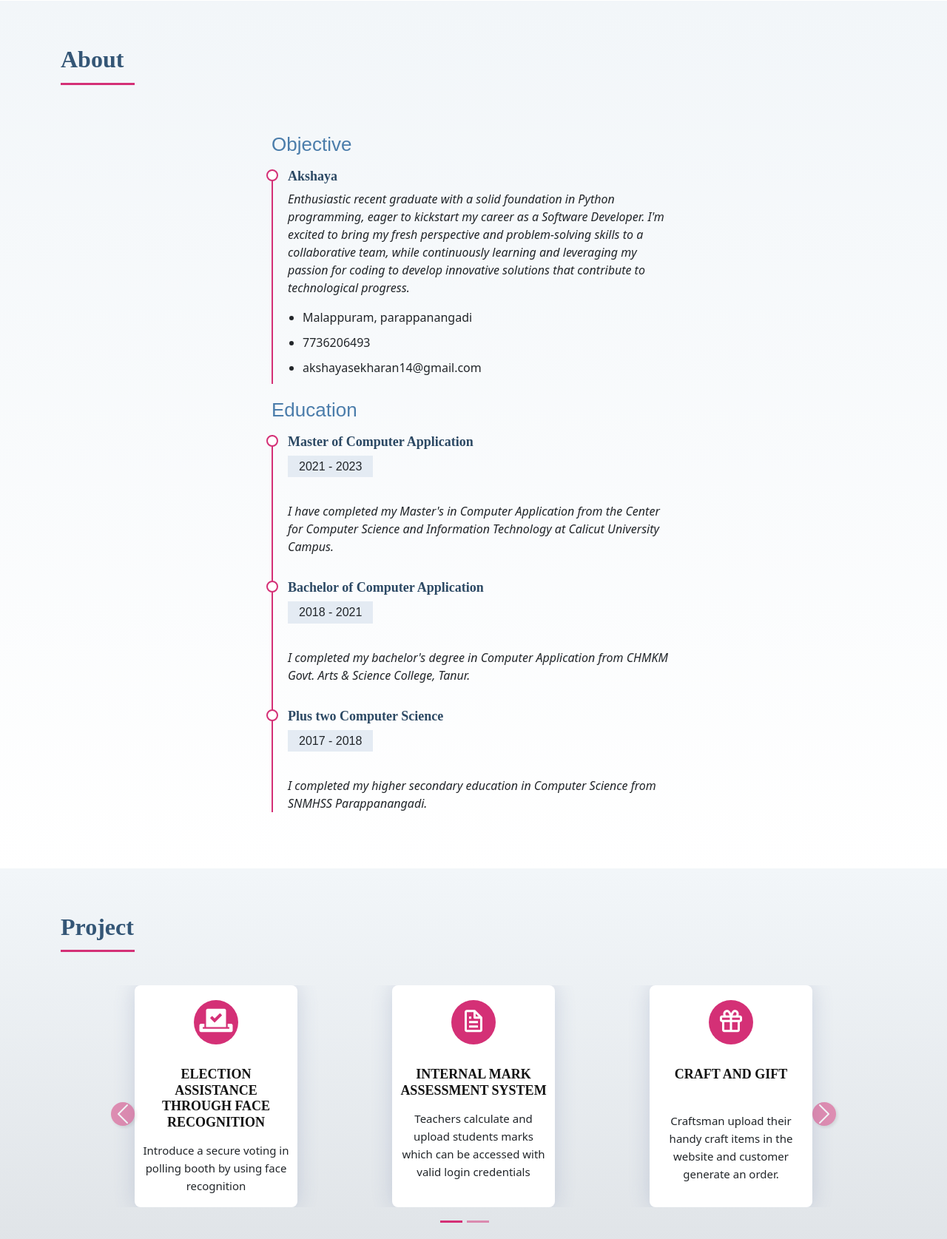
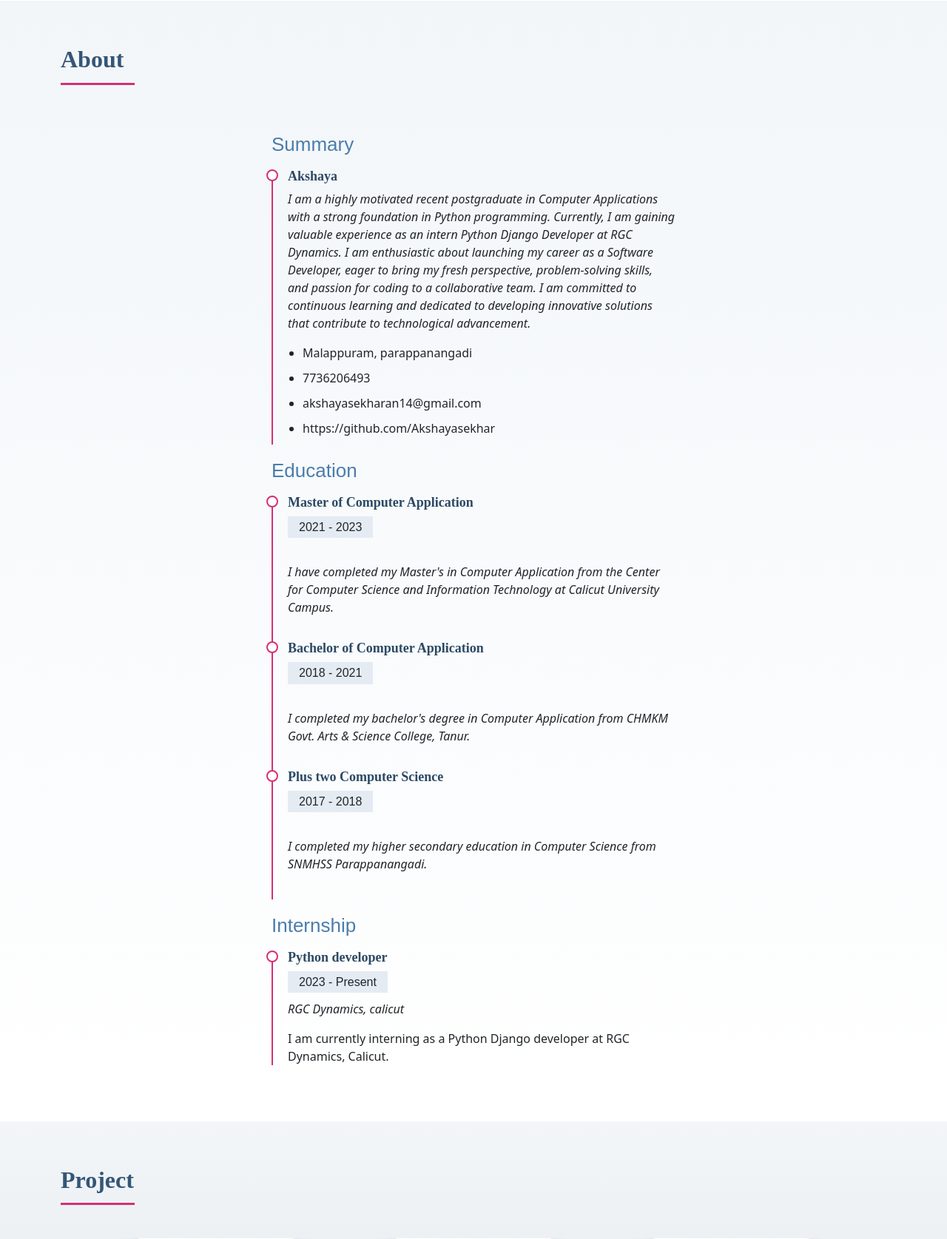
Before and after one commit to Akshayasekhar/portfolio, a Django app: page / in a window 1280 px wide. Shown: the part 1051-2726 px from the top of the page at 74% size. Run offline with Django 4.2, Linux system fonts and the light colour scheme; some libraries are stand-ins or nearby versions.

Commit message:
third commit

```diff
--- a/templates/index.html
+++ b/templates/index.html
@@ -250,16 +250,18 @@
 
         <div class="row">
           <div class="col-lg-6 mx-auto">
-            <h3 class="resume-title">Objective</h3>
+            <h3 class="resume-title">Summary</h3>
             <div class="resume-item pb-0">
               <h4>Akshaya</h4>
-              <p><em>Enthusiastic recent graduate with a solid foundation in Python programming, eager to kickstart my career as a Software Developer. I'm excited to bring my fresh perspective and problem-solving skills to a collaborative team, while continuously learning and leveraging my passion for coding to develop innovative solutions that contribute to technological progress.
+              <p><em>I am a highly motivated recent postgraduate in Computer Applications with a strong foundation in Python programming. Currently, I am gaining valuable experience as an intern Python Django Developer at RGC Dynamics. I am enthusiastic about launching my career as a Software Developer, eager to bring my fresh perspective, problem-solving skills, and passion for coding to a collaborative team. I am committed to continuous learning and dedicated to developing innovative solutions that contribute to technological advancement.
              </em></p>
               <p>
               <ul>
                 <li>Malappuram, parappanangadi</li>
                 <li>7736206493</li>
                 <li>akshayasekharan14@gmail.com</li>
+                <li>https://github.com/Akshayasekhar</li>
+
               </ul>
               </p>
             </div>
@@ -283,22 +285,20 @@
               <p><br><em>I completed my higher secondary education in Computer Science from SNMHSS Parappanangadi.</em></p>
 <!--              <p>Quia nobis sequi est occaecati aut. Repudiandae et iusto quae reiciendis et quis Eius vel ratione eius unde vitae rerum voluptates asperiores voluptatem Earum molestiae consequatur neque etlon sader mart dila</p>-->
             </div>
-          </div>
-<!--          <div class="col-lg-6">-->
-<!--            <h3 class="resume-title">Professional Experience</h3>-->
-<!--            <div class="resume-item">-->
-<!--              <h4>Senior graphic design specialist</h4>-->
-<!--              <h5>2019 - Present</h5>-->
-<!--              <p><em>Experion, New York, NY </em></p>-->
-<!--              <p>-->
-<!--              <ul>-->
-<!--                <li>Lead in the design, development, and implementation of the graphic, layout, and production communication materials</li>-->
-<!--                <li>Delegate tasks to the 7 members of the design team and provide counsel on all aspects of the project. </li>-->
-<!--                <li>Supervise the assessment of all graphic materials in order to ensure quality and accuracy of the design</li>-->
-<!--                <li>Oversee the efficient use of production project budgets ranging from $2,000 - $25,000</li>-->
-<!--              </ul>-->
-<!--              </p>-->
-<!--            </div>-->
+
+          <div class="">
+            <h3 class="resume-title">Internship</h3>
+            <div class="resume-item">
+              <h4>Python developer</h4>
+              <h5>2023 - Present</h5>
+              <p><em>RGC Dynamics, calicut </em></p>
+              <p>
+              I am currently interning as a Python Django developer at RGC Dynamics, Calicut.
+              </p>
+            </div>
+              </div>
+        </div>
+
 <!--            <div class="resume-item">-->
 <!--              <h4>Graphic design specialist</h4>-->
 <!--              <h5>2017 - 2018</h5>-->
```
